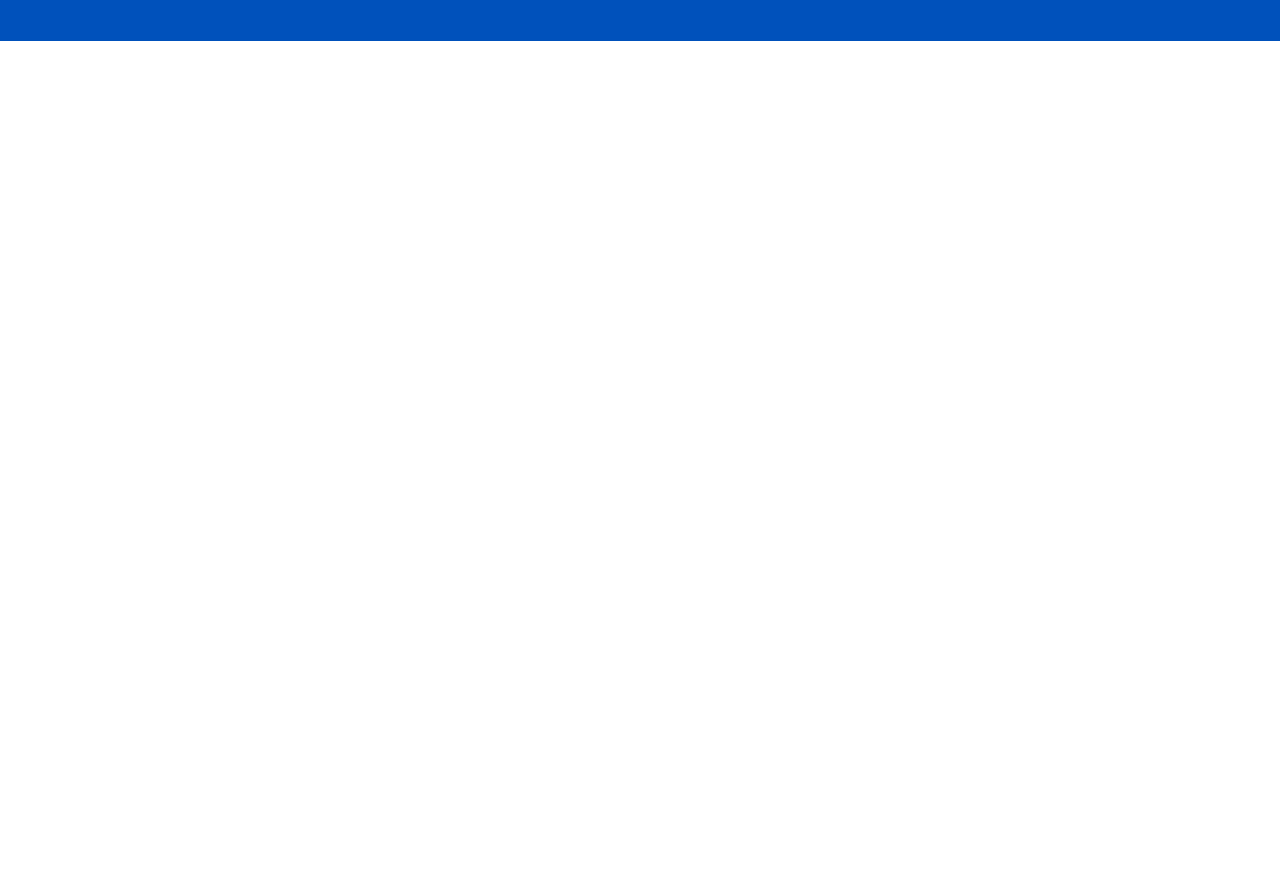
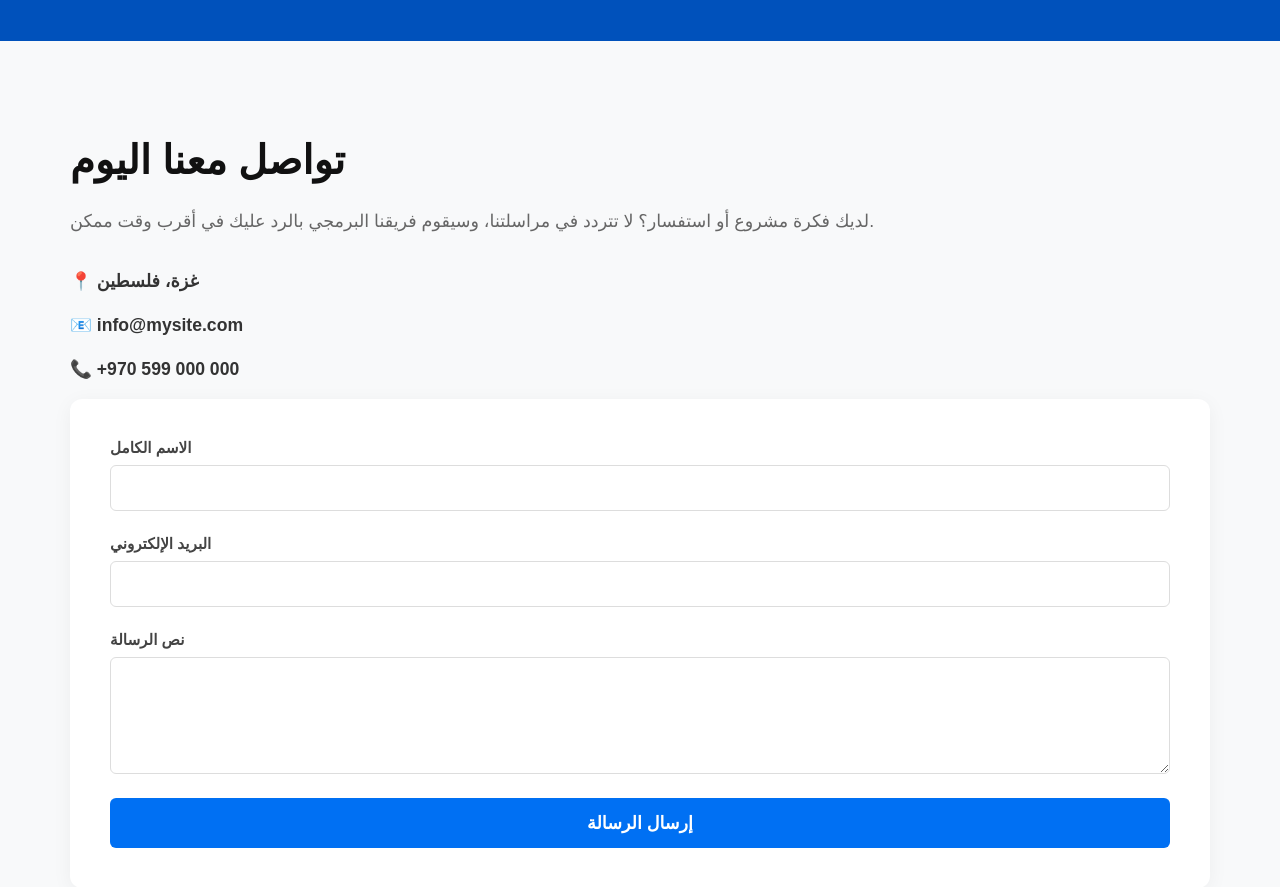
Before and after one commit to MahmoudSalem322/next-landing-page, a Next.js app: page / in a window 1280 px wide. Shown: the part 1580-2467 px from the top of the page. Before the commit the page ends 1621 px from the top, so only its background shows below. Built offline with nearby package versions, Linux system fonts and the light colour scheme.

Commit message:
add form

```diff
--- /dev/null
+++ b/src/app/components/Contact/Contact.js
@@ -0,0 +1,96 @@
+"use client";
+
+import { useState } from "react";
+import styles from "./Contact.module.css";
+import React from "react";
+
+const Contact = () => {
+  const [formData, setFormData] = useState({
+    name: "",
+    email: "",
+    message: "",
+  });
+  const [isSubmitted, setIsSubmitted] = useState(false);
+  const handleChange = (e) => {
+    const { name, value } = e.target;
+    setFormData({ ...formData, [name]: value });
+  };
+  const handleSubmit = (e) => {
+    e.preventDefault(); // منع المتصفح من إعادة تحميل الصفحة الافتراضية
+
+    // هنا مستقبلاً نقوم بربط الـ API لإرسال البيانات للخادم
+    console.log("البيانات المرسلة:", formData);
+
+    setIsSubmitted(true);
+    setFormData({ name: "", email: "", message: "" }); // تصفير الحقول بعد الإرسال
+  };
+  return (
+    <section id="contact" className={styles.contactSection}>
+      <div className="container">
+        <div className={styles.contactContent}>
+          <div className={styles.contactInfo}>
+            <h2>تواصل معنا اليوم</h2>
+            <p>
+              لديك فكرة مشروع أو استفسار؟ لا تتردد في مراسلتنا، وسيقوم فريقنا
+              البرمجي بالرد عليك في أقرب وقت ممكن.
+            </p>
+            <div className={styles.infoItems}>
+              <p>📍 غزة، فلسطين</p>
+              <p>📧 info@mysite.com</p>
+              <p>📞 +970 599 000 000</p>
+            </div>
+          </div>
+        </div>
+        <div className={styles.contactFormWrapper}>
+          {isSubmitted ? (
+            <div className={styles.successMessage}>
+              <h3>🎉 شكرًا لتواصلك معنا!</h3>
+              <p>تم استلام رسالتك بنجاح، وسنتواصل معك قريبًا.</p>
+            </div>
+          ) : (
+            <form className={styles.contactForm} onSubmit={handleSubmit}>
+              <div className={styles.formGroup}>
+                <label htmlFor="name">الاسم الكامل</label>
+                <input
+                  type="text"
+                  id="name"
+                  name="name"
+                  required
+                  value={formData.name}
+                  onChange={handleChange}
+                />
+              </div>
+              <div className={styles.formGroup}>
+                <label htmlFor="email">البريد الإلكتروني</label>
+                <input
+                  type="email"
+                  id="email"
+                  name="email"
+                  required
+                  value={formData.email}
+                  onChange={handleChange}
+                />
+              </div>
+              <div className={styles.formGroup}>
+                <label htmlFor="message">نص الرسالة</label>
+                <textarea
+                  id="message"
+                  name="message"
+                  rows="5"
+                  required
+                  value={formData.message}
+                  onChange={handleChange}
+                ></textarea>
+              </div>
+              <button type="submit" className={styles.submitBtn}>
+                إرسال الرسالة
+              </button>
+            </form>
+          )}
+        </div>
+      </div>
+    </section>
+  );
+};
+
+export default Contact;
--- /dev/null
+++ b/src/app/components/Contact/Contact.module.css
@@ -0,0 +1,136 @@
+.contactSection {
+  padding: 6rem 0;
+  background-color: #f8f9fa; /* رمادي فاتح مريح للتغيير البصري */
+}
+
+.contactContent {
+  display: flex;
+  justify-content: space-between;
+  align-items: flex-start;
+  gap: 4rem;
+}
+
+/* النصف الخاص بالمعلومات */
+.contactInfo {
+  flex: 1;
+}
+
+.contactInfo h2 {
+  font-size: 2.5rem;
+  color: #111;
+  margin-bottom: 1.5rem;
+}
+
+.contactInfo p {
+  font-size: 1.1rem;
+  color: #666;
+  line-height: 1.6;
+  margin-bottom: 2rem;
+}
+
+.infoItems p {
+  font-size: 1.1rem;
+  font-weight: 600;
+  color: #333;
+  margin-bottom: 1rem;
+}
+
+/* النصف الخاص بالنموذج */
+.contactFormWrapper {
+  flex: 1;
+  width: 100%;
+  background: #ffffff;
+  padding: 2.5rem;
+  border-radius: 12px;
+  box-shadow: 0 4px 20px rgba(0, 0, 0, 0.05);
+}
+
+.contactForm {
+  display: flex;
+  flex-direction: column;
+  gap: 1.5rem;
+}
+
+.formGroup {
+  display: flex;
+  flex-direction: column;
+  gap: 0.5rem;
+}
+
+.formGroup label {
+  font-weight: 600;
+  color: #444;
+  font-size: 0.95rem;
+}
+
+.formGroup input,
+.formGroup textarea {
+  padding: 0.8rem 1rem;
+  border: 1px solid #ddd;
+  border-radius: 6px;
+  font-size: 1rem;
+  outline: none;
+  font-family: inherit;
+  transition: border-color 0.3s ease;
+}
+
+/* تأثير عصري عند الضغط بداخل الحقل للكتابة */
+.formGroup input:focus,
+.formGroup textarea:focus {
+  border-color: #0070f3;
+}
+
+.submitBtn {
+  background-color: #0070f3;
+  color: white;
+  padding: 0.9rem;
+  border: none;
+  border-radius: 6px;
+  font-size: 1.1rem;
+  font-weight: bold;
+  cursor: pointer;
+  transition: background-color 0.3s ease;
+}
+
+.submitBtn:hover {
+  background-color: #0051bb;
+}
+
+/* صندوق رسالة النجاح */
+.successMessage {
+  text-align: center;
+  padding: 2rem 0;
+  color: #2e7d32;
+}
+
+.successMessage h3 {
+  font-size: 1.8rem;
+  margin-bottom: 0.5rem;
+}
+
+/* --- التجاوب مع الجوال (Mobile) --- */
+@media (max-width: 768px) {
+  .contactContent {
+    flex-direction: column; /* جعل العناصر تحت بعضها */
+    gap: 2.5rem;
+  }
+
+  .contactInfo h2 {
+    font-size: 2rem;
+    text-align: center;
+  }
+
+  .contactInfo p {
+    text-align: center;
+  }
+
+  .infoItems {
+    display: flex;
+    flex-direction: column;
+    align-items: center; /* توسيط بيانات التواصل في الموبايل */
+  }
+
+  .contactFormWrapper {
+    padding: 1.5rem; /* تقليل الحواف الداخلية لتوفير مساحة */
+  }
+}
--- a/src/app/page.js
+++ b/src/app/page.js
@@ -3,6 +3,7 @@ import Navbar from "./components/Navbar/Navbar";
 import Hero from "./components/Hero/Hero";
 import Services from "./components/Services/Services";
 import Stats from "./components/Stats/Stats";
+import Contact from "./components/Contact/Contact";
 
 const page = () => {
   return (
@@ -10,6 +11,7 @@ const page = () => {
       <Hero />
       <Services />
       <Stats />
+      <Contact />
     </main>
   );
 };
```
